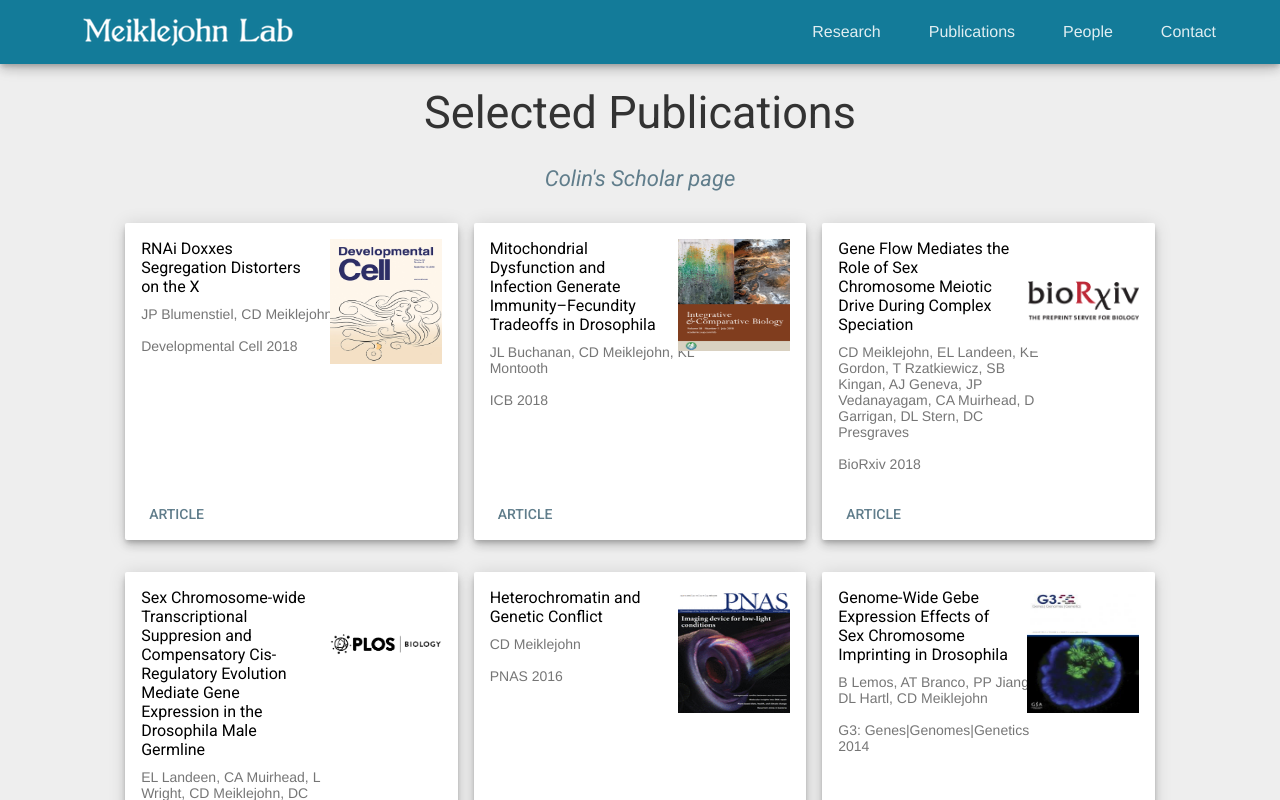
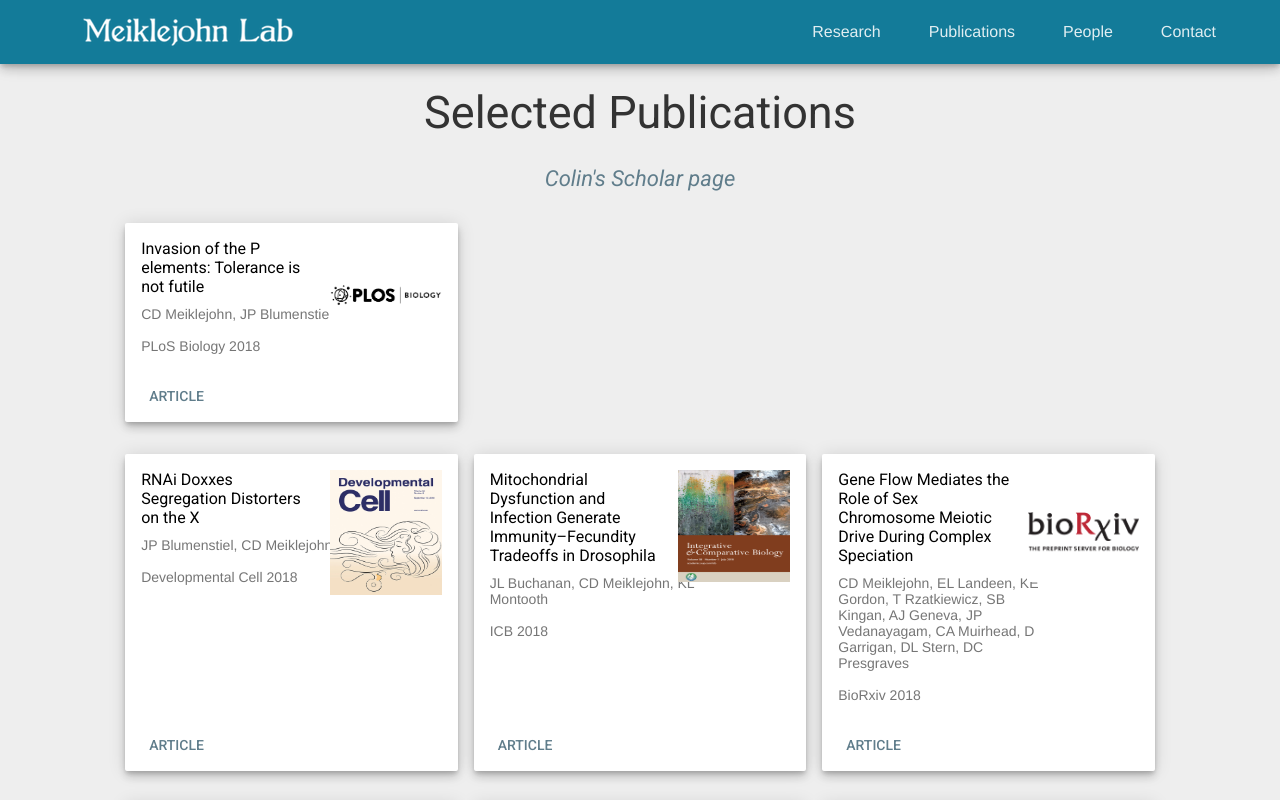
Before and after one commit to abhilesh/Meiklejohn_lab_website, a plain HTML site: page Publications/publications.html in a window 1280 px wide. Drawn offline with nearby package versions, Linux system fonts and the light colour scheme.

Commit message:
Updated publications and added lab technician photo

```diff
--- a/Publications/publications.html
+++ b/Publications/publications.html
@@ -33,7 +33,7 @@
         <a class="mdl-navigation__link" href="../Research/research.html">Research</a>
         <a class="mdl-navigation__link" href="../Publications/publications.html">Publications</a>
         <a class="mdl-navigation__link" href="../People/people.html">People</a>
-        <a class="mdl-navigation__link" href="../Contact/contact_t.html">Contact</a>
+        <a class="mdl-navigation__link" href="../Contact/contact.html">Contact</a>
       </nav>
     </div>
   </header>
@@ -58,6 +58,33 @@
         <i>Colin's Scholar page</i></a>
     </button>
   </div>
+
+    <!-- Temporary first row -->
+  <div class="row">
+  <div class="col-sm-1 col-md-1 col-lg-1"></div>
+
+  <div class="col-sm-10 col-md-10 col-lg-10">
+    <div class="mdl-grid">
+
+      <div class="mdl-card mdl-shadow--6dp mdl-card--horizontal-2 mdl-cell mdl-cell--4-col">
+        <div class="mdl-card__title">
+          <h4 class="mdl-card__title-text" style="text-align: justify-all">Invasion of the P elements: Tolerance is not futile</h4>
+        <div class="mdl-card__subtitle-text">CD Meiklejohn, JP Blumenstiel
+          <br>
+          <br>PLoS Biology 2018
+        </div>
+        </div>
+        <div class="mdl-card__media">
+          <img src="../Images/publications/PLoS_Biology.png" alt="img" height="112" width="112">
+        </div>
+        <div class="mdl-card__actions">
+          <a class="mdl-button mdl-button--colored mdl-js-button mdl-js-ripple-effect" data-upgraded=",MaterialButton,MaterialRipple" href="https://doi.org/10.1371/journal.pbio.3000036" target="_blank">Article</a>
+        </div>
+    </div>
+      </div>
+    </div>
+    </div>
+
 
   <!-- First row -->
   <div class="row">
@@ -125,7 +152,7 @@
     <div class="mdl-grid">
       <div class="mdl-card mdl-shadow--6dp mdl-card--horizontal-2 mdl-cell mdl-cell--4-col">
         <div class="mdl-card__title">
-          <h4 class="mdl-card__title-text" style="text-align: justify-all">Sex Chromosome-wide Transcriptional Suppresion and Compensatory  Cis-Regulatory Evolution Mediate Gene Expression in the Drosophila Male Germline</h4>
+          <h4 class="mdl-card__title-text" style="text-align: justify-all">Sex Chromosome-wide Transcriptional Suppresion and Compensatory Cis-Regulatory Evolution Mediate Gene Expression in the Drosophila Male Germline</h4>
         <div class="mdl-card__subtitle-text">EL Landeen, CA Muirhead, L Wright, CD Meiklejohn, DC Presgraves
           <br>
           <br>PLoS Biology 2016
@@ -157,7 +184,7 @@
 
     <div class="mdl-card mdl-shadow--6dp mdl-card--horizontal-2 mdl-cell mdl-cell--4-col">
       <div class="mdl-card__title">
-        <h4 class="mdl-card__title-text">Genome-Wide Gebe Expression Effects of Sex Chromosome Imprinting in Drosophila</h4>
+        <h4 class="mdl-card__title-text">Genome-Wide Gene Expression Effects of Sex Chromosome Imprinting in Drosophila</h4>
       <div class="mdl-card__subtitle-text">B Lemos, AT Branco, PP Jiang, DL Hartl, CD Meiklejohn
         <br>
         <br> G3: Genes|Genomes|Genetics 2014
```
Also changed, not shown: Contact/contact.html (+2 -2 lines), People/people.html (+1 -1 lines), index.html (+1 -1 lines), Images/people/Maddie.jpg (added).
